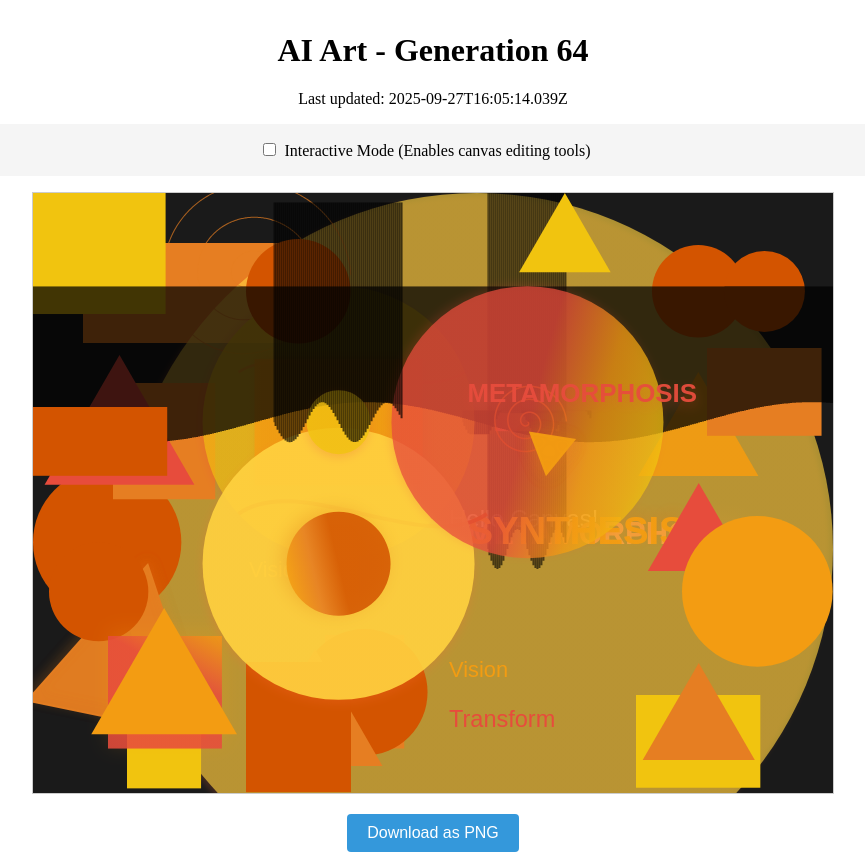
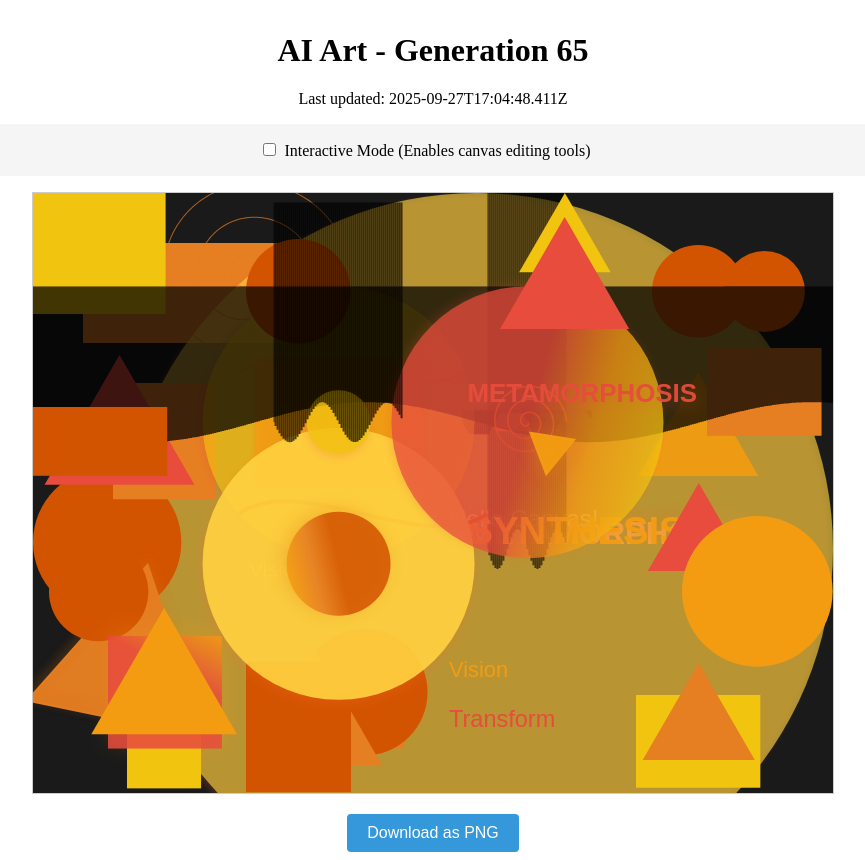
Before and after one commit to mcclowes/ai-art, a React (Vite) app: page / in a window 1280 px wide. Shown: the whole page, without its empty margins (207-1072 px from the left). Built offline with nearby package versions, Linux system fonts and the light colour scheme.

Commit message:
Improve artwork - Generation 65

```diff
--- a/src/artwork-state.ts
+++ b/src/artwork-state.ts
@@ -775,9 +775,17 @@ export const artworkState: ArtworkState = {
       "size": 64.74385403805178,
       "fillStyle": "#e67e22",
       "id": "triangle_1758981886521"
+    },
+    {
+      "type": "triangle",
+      "x": 531.6095162494867,
+      "y": 98.60951624948669,
+      "size": 74.60951624948669,
+      "fillStyle": "#e74c3c",
+      "id": "triangle_1758992688411"
     }
   ],
-  "generation": 64,
-  "lastUpdated": "2025-09-27T16:05:14.039Z",
+  "generation": 65,
+  "lastUpdated": "2025-09-27T17:04:48.411Z",
   "cycleStarted": "2025-09-25T01:33:04.169Z"
 };
```
